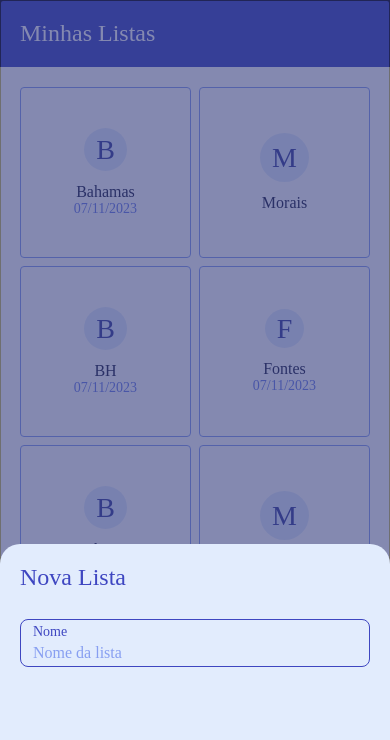
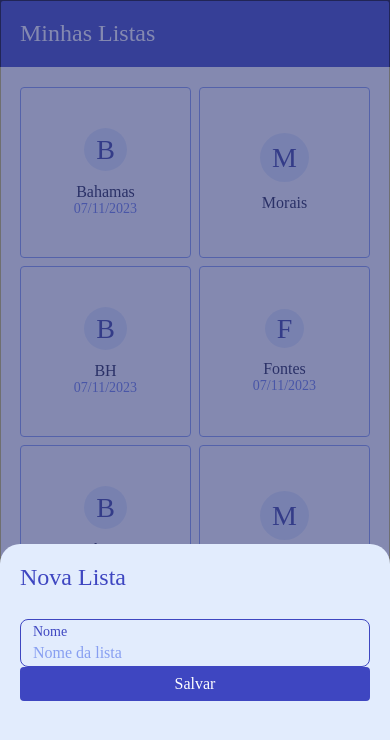
Before and after one commit to DiegoMCMartins/meu-carrinho, a React Native app: screen / in a window 390 px wide. Shown: the top 740 px of the page. Built offline with nearby package versions, Linux system fonts and the light colour scheme.

Commit message:
feat: Adicao inicial do botao

```diff
--- /dev/null
+++ b/src/core/components/Button/index.tsx
@@ -0,0 +1,53 @@
+import React from 'react';
+import {Pressable, PressableProps} from 'react-native';
+
+import Text from '@core/components/Text';
+
+import {
+  baseStyles,
+  primaryStyles,
+  secondaryStyles,
+  tertiaryStyles,
+} from './styles';
+
+const buttonPresetStyle: Record<ButtonPreset, typeof baseStyles> = {
+  primary: primaryStyles,
+  secondary: secondaryStyles,
+  tertiary: tertiaryStyles,
+};
+
+export default function Button({
+  text,
+  preset = 'primary',
+  ...pressableProps
+}: ButtonProps) {
+  /**
+   * Get the style of preset and return the primaryStyle when preset doesn't exist
+   */
+  const presetStyle = buttonPresetStyle[preset] || primaryStyles;
+
+  return (
+    <Pressable
+      {...pressableProps}
+      style={[baseStyles.container, presetStyle?.container]}>
+      <Text variant="Medium" style={[baseStyles.text, presetStyle.text]}>
+        {text}
+      </Text>
+    </Pressable>
+  );
+}
+
+export type ButtonPreset = 'primary' | 'secondary' | 'tertiary';
+
+export interface ButtonProps extends Omit<PressableProps, 'style'> {
+  /**
+   * Text to be rendered on butto
+   */
+  text: string;
+
+  /**
+   * Preset of Button
+   * @default primary
+   */
+  preset?: ButtonPreset;
+}
--- /dev/null
+++ b/src/core/components/Button/styles.ts
@@ -0,0 +1,43 @@
+import {StyleSheet} from 'react-native';
+
+import colors from '@core/styles/colors';
+
+export const baseStyles = StyleSheet.create({
+  container: {
+    paddingVertical: 8,
+    paddingHorizontal: 16,
+    alignItems: 'center',
+    borderRadius: 4,
+  },
+  text: {
+    fontSize: 16,
+  },
+});
+
+export const primaryStyles = StyleSheet.create({
+  container: {
+    backgroundColor: colors.primary,
+  },
+  text: {
+    color: colors.white,
+  },
+});
+
+export const secondaryStyles = StyleSheet.create({
+  container: {
+    borderColor: colors.primary,
+    borderWidth: 1,
+  },
+  text: {
+    color: colors.primary,
+  },
+});
+
+export const tertiaryStyles = StyleSheet.create({
+  container: {
+    backgroundColor: colors.transparent,
+  },
+  text: {
+    color: colors.primary,
+  },
+});
--- a/src/core/components/InputFields/TextInputField.tsx
+++ b/src/core/components/InputFields/TextInputField.tsx
@@ -1,7 +1,7 @@
 import React from 'react';
 import {View} from 'react-native';
 
-import TextInput from '@core/components/TextInput';
+import TextInput, {TextInputProps} from '@core/components/TextInput';
 import Text from '@core/components/Text';
 
 import {styles} from './styles';
@@ -9,6 +9,7 @@ import {styles} from './styles';
 export default function TextInputField({
   label = '',
   placeholder = '',
+  ...textInputProps
 }: TextInputFieldProps) {
   return (
     <View style={styles.container}>
@@ -16,6 +17,7 @@ export default function TextInputField({
         {label}
       </Text>
       <TextInput
+        {...textInputProps}
         style={styles.textInput}
         placeholder={placeholder}
         fontVariant="Medium"
@@ -24,7 +26,8 @@ export default function TextInputField({
   );
 }
 
-export interface TextInputFieldProps {
+export interface TextInputFieldProps
+  extends Omit<TextInputProps, 'style' | 'font' | 'fontVariant'> {
   /**
    * Label of text input
    * Will not be rendered when label isn't setted
--- a/src/core/components/InputFields/styles.ts
+++ b/src/core/components/InputFields/styles.ts
@@ -1,6 +1,6 @@
 import {StyleSheet} from 'react-native';
 
-import colors, { colorVariations } from '@core/styles/colors';
+import colors, {colorVariations} from '@core/styles/colors';
 
 export const styles = StyleSheet.create({
   container: {
--- a/src/core/screens/Home/components/ShoppingListEditBottomSheet/index.tsx
+++ b/src/core/screens/Home/components/ShoppingListEditBottomSheet/index.tsx
@@ -4,6 +4,7 @@ import {View} from 'react-native';
 import BottomSheet from '@core/components/BottomSheet';
 import Text from '@core/components/Text';
 import TextInputField from '@core/components/InputFields/TextInputField';
+import Button from '@core/components/Button';
 
 import {styles} from './styles';
 
@@ -25,6 +26,7 @@ export default function ShoppingListEditBottomSheet({
           </Text>
         </View>
         <TextInputField label="Nome" placeholder="Nome da lista" />
+        <Button text="Salvar" />
       </View>
     </BottomSheet>
   );
```
